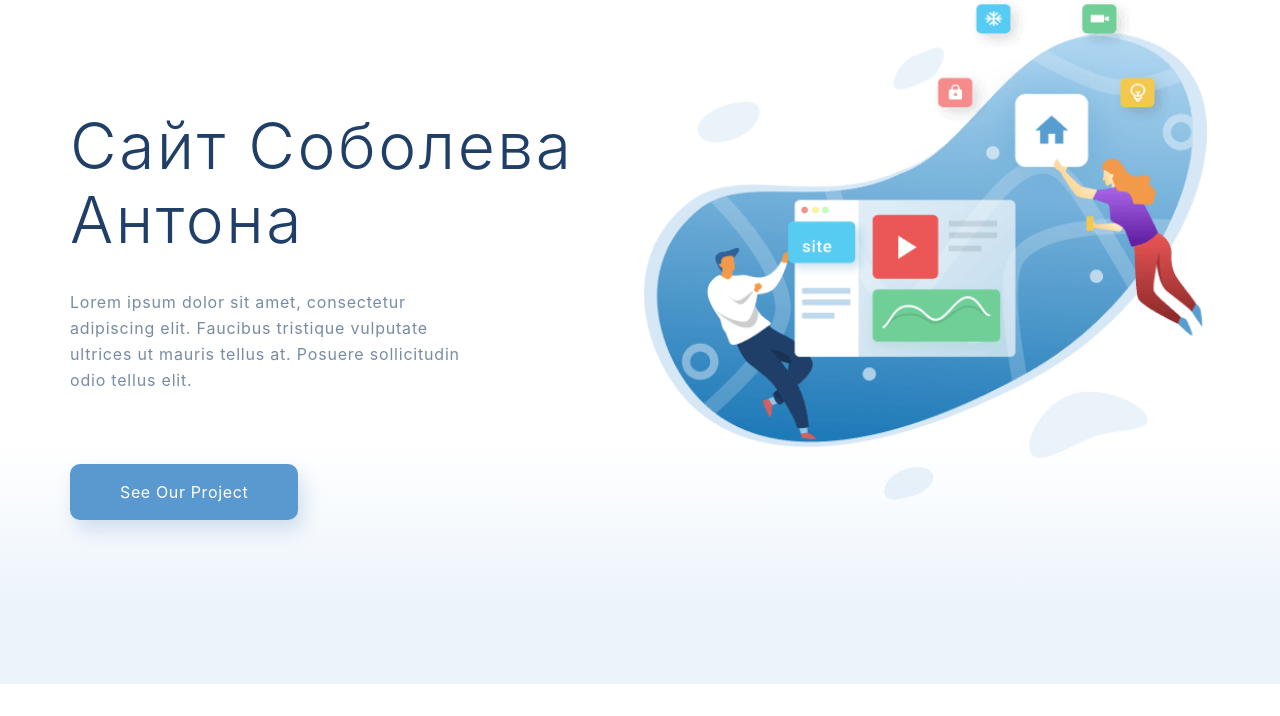
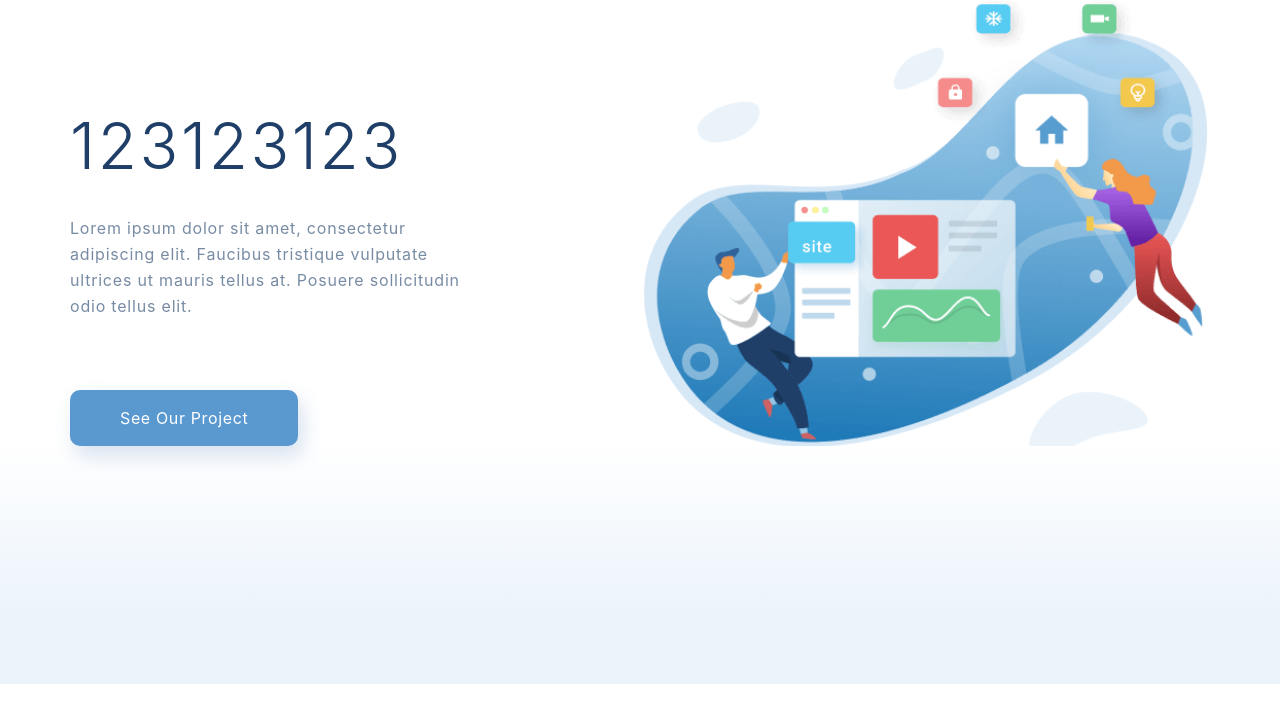
Before and after one commit to antonsobolev1987/Homepage, a plain HTML site: page index.html in a window 1280 px wide. Shown: the part 84-800 px from the top of the page. Drawn offline with Linux system fonts and the light colour scheme.

Commit message:
Изменил h1 - тест

```diff
--- a/index.html
+++ b/index.html
@@ -19,7 +19,7 @@
                         <li><a href="contacts.html"><img src="img/contacts/ic_menu_48px.svg" alt="image"></a></li>
                     </ul>
                     <div class="top_info">
-                        <h1 class="top_info_header">Сайт Соболева Антона</h1>
+                        <h1 class="top_info_header">123123123</h1>
                         <p class="text top_info_text">Lorem ipsum dolor sit amet, consectetur adipiscing elit. Faucibus
                             tristique
                             vulputate ultrices ut mauris tellus at.
```
